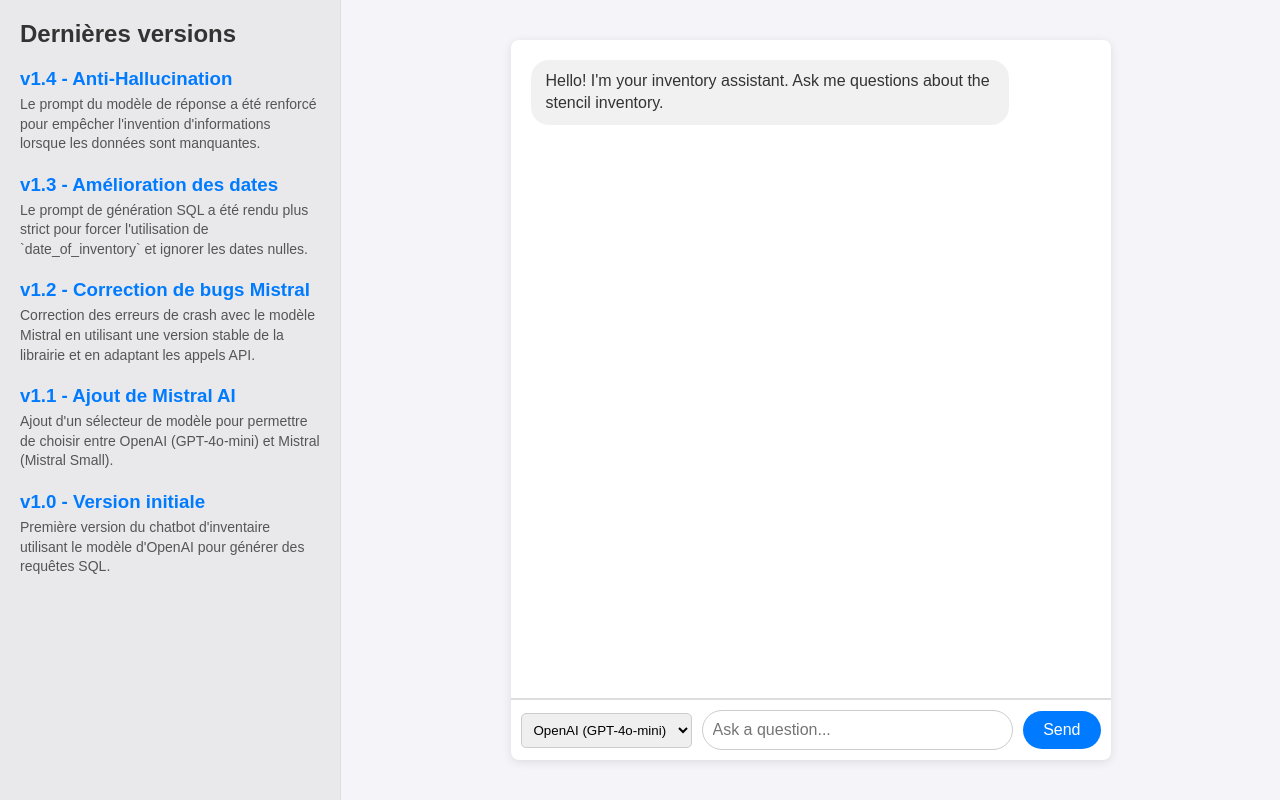
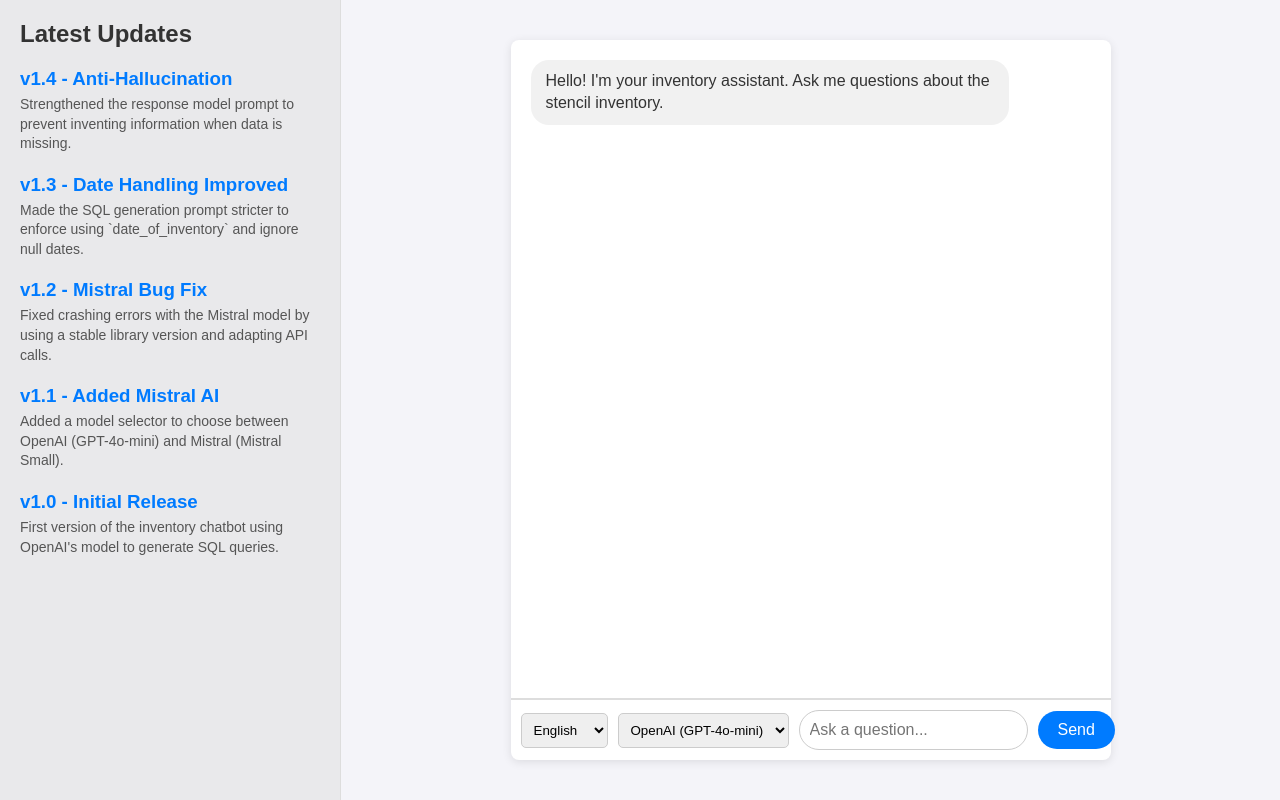
Before and after one commit to Bgar2309/test-chatbot-jules, a Flask app: page / in a window 1280 px wide. Run offline with Flask 3, Linux system fonts and the light colour scheme; parts of the project's set-up code (start-up, migrations or seed data) failed here and were passed over.

Commit message:
feat: Add English and Spanish language support
This commit internationalizes the application by adding support for English and Spanish, and removes the previous hardcoded French text.

Key changes:
- A new `prompts.py` file is created to store all user-facing strings and system prompts for both languages.
- `app.py` is updated to load prompts based on a `language` parameter sent from the client.
- `templates/index.html` is updated with a language selector dropdown.
- JavaScript is added to dynamically update the UI text and changelog based on the selected language.
- The chat functionality is updated to pass the selected language to the backend.

````diff
--- a/app.py
+++ b/app.py
@@ -5,6 +5,7 @@ from supabase import create_client, Client
 from openai import OpenAI
 from mistralai.client import MistralClient
 from dotenv import load_dotenv
+from prompts import PROMPTS
 
 # Load environment variables from .env file
 load_dotenv()
@@ -55,33 +56,11 @@ CREATE TABLE inventory (
 """
 
 # --- Core Logic Functions ---
-def get_sql_from_llm(user_question, history, model):
+def get_sql_from_llm(user_question, history, model, language='en'):
     """
     Uses the selected LLM to convert a user's question into a SQL query.
     """
-    system_prompt = f"""
-    You are a hyper-specialized SQL generation bot. Your single purpose is to convert user questions into a valid PostgreSQL query for the `inventory` table. You must adhere to the following rules with no exceptions.
-
-    **Primary Directive: Date Queries**
-    - The user's concept of "date", "latest", "newest", or "most recent" ALWAYS refers to the `date_of_inventory` column.
-    - The `created_at` column is a technical field and you are FORBIDDEN from using it in any `ORDER BY` clause for date-related queries.
-    - When the user asks for the "latest" or "most recent" item, your query MUST:
-        1. Filter for entries where the inventory date exists: `WHERE date_of_inventory IS NOT NULL AND date_of_inventory != ''`
-        2. Order the results by inventory date: `ORDER BY date_of_inventory DESC`
-        3. Return only the top result: `LIMIT 1`
-    - Example for "latest silkscreen": `SELECT * FROM inventory WHERE silkscreen IS NOT NULL AND date_of_inventory IS NOT NULL AND date_of_inventory != '' ORDER BY date_of_inventory DESC LIMIT 1;`
-
-    **General Query Rules:**
-    - Table name: `inventory`
-    - Schema:
-      {TABLE_SCHEMA}
-    - For string comparisons (e.g., on `stencil` or `silkscreen`), always use `TRIM()` and `ILIKE` for case-insensitive and whitespace-tolerant matching (e.g., `WHERE TRIM(stencil) ILIKE '%search_term%'`).
-    - Unless the user asks for a specific count, always select all columns: `SELECT *`.
-    - Limit all queries to a maximum of 20 rows (`LIMIT 20`) unless a different limit is requested.
-
-    **Output Format:**
-    - You must only respond with the raw SQL query. No explanations, no markdown, no "```sql".
-    """
+    system_prompt = PROMPTS[language]['sql_system_prompt'].format(schema=TABLE_SCHEMA)
 
     messages = [{"role": "system", "content": system_prompt}]
     messages.extend(history)
@@ -109,29 +88,11 @@ def get_sql_from_llm(user_question, history, model):
         print(f"Error generating SQL query with model {model}: {e}")
         return None
 
-def get_response_from_llm(user_question, db_results, history, model):
+def get_response_from_llm(user_question, db_results, history, model, language='en'):
     """
     Uses the selected LLM to generate a natural language response.
     """
-    system_prompt = """
-    You are a helpful but strictly factual chatbot assistant. Your task is to present information from a database search result. You must be precise and never invent information.
-
-    **Primary Directive: Factual Reporting**
-    - You MUST only use information explicitly provided in the "Database search results".
-    - If a field in the database result is empty, null, or not present, you MUST state "Not specified" or "Not available".
-    - **DO NOT HALLUCINATE:** Under no circumstances should you invent, guess, or infer a value for a field that is empty. For example, if `date_of_inventory` is empty, do not fill it in with a value from another field like `invoice_number`. This is strictly forbidden.
-
-    **Formatting Instructions:**
-    - Present each piece of information on a new line with a clear label (e.g., "Stencil:").
-    - **NEVER display the `id` or `created_at` columns.** These are internal database fields.
-    - Translate `orientation`: 'HRZ' to 'Horizontal', 'VERT' to 'Vertical'.
-    - The primary date to show the user is from the `date_of_inventory` column. Label it "Date of Inventory:".
-
-    **Response Logic:**
-    - If the database results are empty, inform the user that you couldn't find any information matching their request.
-    - If the database query resulted in an error, apologize and say there was a problem retrieving the data.
-    - Use the conversation history to understand the context of the user's question.
-    """
+    system_prompt = PROMPTS[language]['response_system_prompt']
 
     if db_results and 'error' in db_results:
         results_str = f"An error occurred: {db_results['error']}"
@@ -189,14 +150,15 @@ def chat():
     data = request.get_json()
     user_question = data.get("message")
     history = data.get("history", [])
-    model = data.get("model", "gpt-4o-mini") # Default to OpenAI model
+    model = data.get("model", "gpt-4o-mini")
+    language = data.get("language", "en")
 
     if not user_question:
         return jsonify({"error": "No message provided"}), 400
 
-    sql_query = get_sql_from_llm(user_question, history, model)
+    sql_query = get_sql_from_llm(user_question, history, model, language)
     if not sql_query:
-        return jsonify({"response": "Sorry, I couldn't understand your request. Could you please rephrase it?"})
+        return jsonify({"response": PROMPTS[language]['rephrase_message']})
 
     cleaned_sql_query = sql_query.strip().rstrip(';')
     print(f"Generated SQL Query with {model}: {cleaned_sql_query}")
@@ -210,7 +172,7 @@ def chat():
 
     print(f"Database results: {db_results}")
 
-    final_response = get_response_from_llm(user_question, db_results, history, model)
+    final_response = get_response_from_llm(user_question, db_results, history, model, language)
     return jsonify({"response": final_response})
 
 # --- Main Execution ---
--- a/templates/index.html
+++ b/templates/index.html
@@ -110,7 +110,7 @@
             cursor: pointer;
             font-size: 16px;
         }
-        #model-selector {
+        #model-selector, #language-selector {
             padding: 8px;
             border-radius: 5px;
             border: 1px solid #ccc;
@@ -121,49 +121,82 @@
             color: #888;
             text-align: center;
         }
+        .hidden {
+            display: none;
+        }
     </style>
 </head>
 <body>
     <div id="app-container">
         <div id="changelog-sidebar">
-            <h2>Dernières versions</h2>
+            <h2 data-translate="changelog_title">Latest Updates</h2>
+            <div id="changelog-en">
                 <ul>
                     <li>
                         <h3>v1.4 - Anti-Hallucination</h3>
-                    <p>Le prompt du modèle de réponse a été renforcé pour empêcher l'invention d'informations lorsque les données sont manquantes.</p>
+                        <p>Strengthened the response model prompt to prevent inventing information when data is missing.</p>
                     </li>
                     <li>
-                    <h3>v1.3 - Amélioration des dates</h3>
-                    <p>Le prompt de génération SQL a été rendu plus strict pour forcer l'utilisation de `date_of_inventory` et ignorer les dates nulles.</p>
+                        <h3>v1.3 - Date Handling Improved</h3>
+                        <p>Made the SQL generation prompt stricter to enforce using `date_of_inventory` and ignore null dates.</p>
                     </li>
                     <li>
-                    <h3>v1.2 - Correction de bugs Mistral</h3>
-                    <p>Correction des erreurs de crash avec le modèle Mistral en utilisant une version stable de la librairie et en adaptant les appels API.</p>
+                        <h3>v1.2 - Mistral Bug Fix</h3>
+                        <p>Fixed crashing errors with the Mistral model by using a stable library version and adapting API calls.</p>
                     </li>
                     <li>
-                    <h3>v1.1 - Ajout de Mistral AI</h3>
-                    <p>Ajout d'un sélecteur de modèle pour permettre de choisir entre OpenAI (GPT-4o-mini) et Mistral (Mistral Small).</p>
+                        <h3>v1.1 - Added Mistral AI</h3>
+                        <p>Added a model selector to choose between OpenAI (GPT-4o-mini) and Mistral (Mistral Small).</p>
                     </li>
                      <li>
-                    <h3>v1.0 - Version initiale</h3>
-                    <p>Première version du chatbot d'inventaire utilisant le modèle d'OpenAI pour générer des requêtes SQL.</p>
+                        <h3>v1.0 - Initial Release</h3>
+                        <p>First version of the inventory chatbot using OpenAI's model to generate SQL queries.</p>
                     </li>
                 </ul>
+            </div>
+            <div id="changelog-es" class="hidden">
+                <ul>
+                    <li>
+                        <h3>v1.4 - Anti-Alucinaciones</h3>
+                        <p>Se reforzó el prompt del modelo de respuesta para evitar que invente información cuando faltan datos.</p>
+                    </li>
+                    <li>
+                        <h3>v1.3 - Manejo de Fechas Mejorado</h3>
+                        <p>Se hizo más estricto el prompt de generación de SQL para forzar el uso de `date_of_inventory` e ignorar fechas nulas.</p>
+                    </li>
+                    <li>
+                        <h3>v1.2 - Corrección de Error de Mistral</h3>
+                        <p>Se corrigieron errores de crasheo con el modelo Mistral usando una versión estable de la librería y adaptando las llamadas a la API.</p>
+                    </li>
+                    <li>
+                        <h3>v1.1 - Añadido Mistral AI</h3>
+                        <p>Se añadió un selector de modelo para elegir entre OpenAI (GPT-4o-mini) y Mistral (Mistral Small).</p>
+                    </li>
+                     <li>
+                        <h3>v1.0 - Versión Inicial</h3>
+                        <p>Primera versión del chatbot de inventario que utiliza el modelo de OpenAI para generar consultas SQL.</p>
+                    </li>
+                </ul>
+            </div>
         </div>
         <div id="main-content">
             <div id="chat-container">
                 <div id="chat-window">
-                    <div class="message bot-message">
+                    <div class="message bot-message" data-translate="initial_bot_message">
                         Hello! I'm your inventory assistant. Ask me questions about the stencil inventory.
                     </div>
                 </div>
                 <form id="chat-form">
+                    <select id="language-selector">
+                        <option value="en">English</option>
+                        <option value="es">Español</option>
+                    </select>
                     <select id="model-selector">
                         <option value="gpt-4o-mini">OpenAI (GPT-4o-mini)</option>
                         <option value="mistral-small-latest">Mistral (Small)</option>
                     </select>
-                    <input type="text" id="message-input" placeholder="Ask a question..." autocomplete="off" required>
-                    <button type="submit" id="send-button">Send</button>
+                    <input type="text" id="message-input" placeholder="Ask a question..." data-translate-placeholder="input_placeholder" autocomplete="off" required>
+                    <button type="submit" id="send-button" data-translate="send_button">Send</button>
                 </form>
             </div>
         </div>
@@ -174,9 +207,67 @@
         const messageInput = document.getElementById('message-input');
         const chatWindow = document.getElementById('chat-window');
         const modelSelector = document.getElementById('model-selector');
+        const languageSelector = document.getElementById('language-selector');
         let chatHistory = [];
 
-        chatHistory.push({ role: 'assistant', content: "Hello! I'm your inventory assistant. Ask me questions about the stencil inventory." });
+        const translations = {
+            'en': {
+                'app_title': "Inventory Chatbot",
+                'changelog_title': "Latest Updates",
+                'initial_bot_message': "Hello! I'm your inventory assistant. Ask me questions about the stencil inventory.",
+                'input_placeholder': "Ask a question...",
+                'send_button': "Send",
+                'thinking_message': "Thinking...",
+                'error_message': "Sorry, I am having trouble connecting to the server."
+            },
+            'es': {
+                'app_title': "Chatbot de Inventario",
+                'changelog_title': "Últimas Actualizaciones",
+                'initial_bot_message': "¡Hola! Soy tu asistente de inventario. Hazme preguntas sobre el inventario de stencils.",
+                'input_placeholder': "Haz una pregunta...",
+                'send_button': "Enviar",
+                'thinking_message': "Pensando...",
+                'error_message': "Lo siento, tengo problemas para conectarme al servidor."
+            }
+        };
+
+        function setLanguage(lang) {
+            document.documentElement.lang = lang;
+            document.title = translations[lang].app_title;
+
+            document.querySelectorAll('[data-translate]').forEach(el => {
+                const key = el.getAttribute('data-translate');
+                if (translations[lang][key]) {
+                    el.textContent = translations[lang][key];
+                }
+            });
+
+            document.querySelectorAll('[data-translate-placeholder]').forEach(el => {
+                const key = el.getAttribute('data-translate-placeholder');
+                if (translations[lang][key]) {
+                    el.placeholder = translations[lang][key];
+                }
+            });
+
+            // Update changelog
+            document.getElementById('changelog-en').classList.toggle('hidden', lang !== 'en');
+            document.getElementById('changelog-es').classList.toggle('hidden', lang === 'en');
+
+            // Update initial message in chat history
+            chatHistory[0] = { role: 'assistant', content: translations[lang].initial_bot_message };
+        }
+
+        languageSelector.addEventListener('change', (e) => {
+            setLanguage(e.target.value);
+
+            // Clear chat and show initial message in new language
+            chatWindow.innerHTML = '';
+            addMessageToWindow('bot', translations[e.target.value].initial_bot_message);
+        });
+
+        setLanguage('en'); // Set default language
+        chatHistory.push({ role: 'assistant', content: translations['en'].initial_bot_message });
+
 
         chatForm.addEventListener('submit', async (e) => {
             e.preventDefault();
@@ -184,6 +275,7 @@
             if (!message) return;
 
             const selectedModel = modelSelector.value;
+            const selectedLang = languageSelector.value;
 
             addMessageToWindow('user', message);
             chatHistory.push({ role: 'user', content: message });
@@ -201,7 +293,8 @@
                     body: JSON.stringify({
                         message: message,
                         history: limitedHistory,
-                        model: selectedModel
+                        model: selectedModel,
+                        language: selectedLang
                     }),
                 });
 
@@ -211,7 +304,7 @@
 
             } catch (error) {
                 console.error('Error:', error);
-                const errorMessage = 'Sorry, I am having trouble connecting to the server.';
+                const errorMessage = translations[selectedLang].error_message;
                 addMessageToWindow('bot', errorMessage);
                 chatHistory.push({ role: 'assistant', content: errorMessage });
             } finally {
@@ -231,12 +324,13 @@
         }
 
         function showThinkingIndicator(show) {
+            const selectedLang = languageSelector.value;
             let thinkingDiv = document.querySelector('.thinking');
             if (show) {
                 if (!thinkingDiv) {
                     thinkingDiv = document.createElement('div');
                     thinkingDiv.classList.add('thinking', 'message', 'bot-message');
-                    thinkingDiv.textContent = 'Thinking...';
+                    thinkingDiv.textContent = translations[selectedLang].thinking_message;
                     chatWindow.appendChild(thinkingDiv);
                     chatWindow.scrollTop = chatWindow.scrollHeight;
                 }
````
Also changed, not shown: prompts.py (added, +154 -0 lines). Lines whose indentation alone changed are shown as unchanged.
